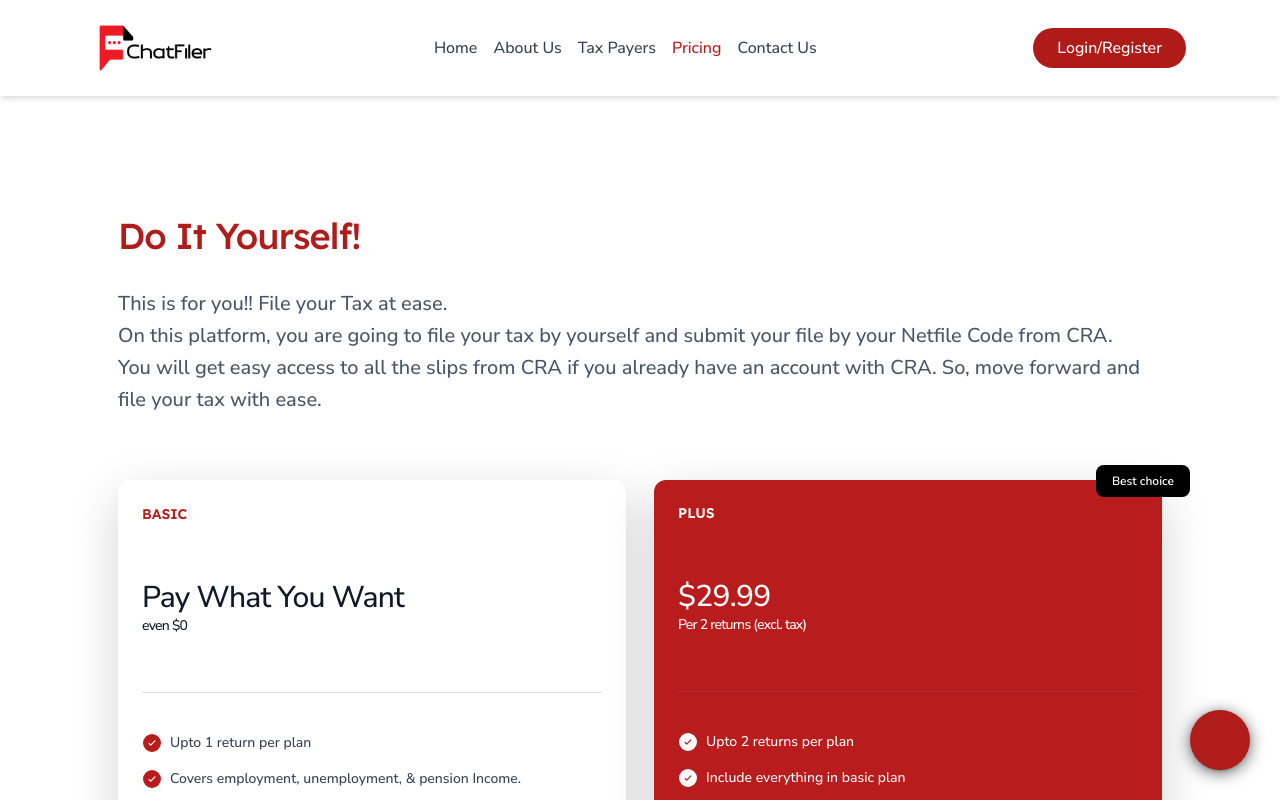
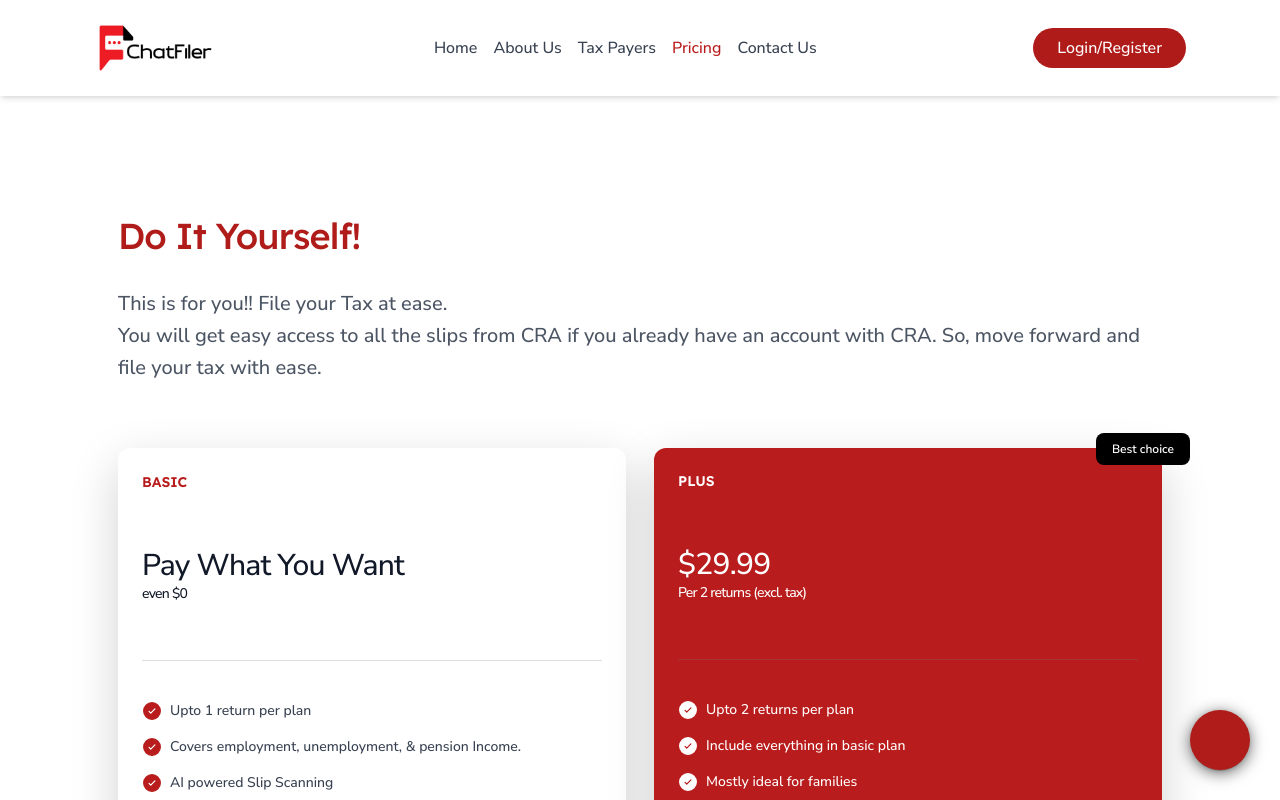
Before and after one commit to i4interface/chatfiler-web, a React (Create React App) app: page /pricing in a window 1280 px wide. Shown: the top 800 px of the page. Built offline with nearby package versions, Linux system fonts and the light colour scheme; the HTML template or start-up script is replaced by a standard one.

Commit message:
Update Pricing.jsx

```diff
--- a/src/pages/Pricing.jsx
+++ b/src/pages/Pricing.jsx
@@ -11,10 +11,7 @@ function Pricing() {
               Do It Yourself!
             </h2>
             <p className="mt-6 text-xl/8 text-gray-600">
-              This is for you!! File your Tax at ease.<br /> On this platform, you
-              are going to file your tax by yourself and submit your file by
-              your Netfile Code from CRA.
-              <br />
+              This is for you!! File your Tax at ease.<br />
               You will get easy access to all the slips from CRA if you already
               have an account with CRA. So, move forward and file your tax with
               ease.
```
